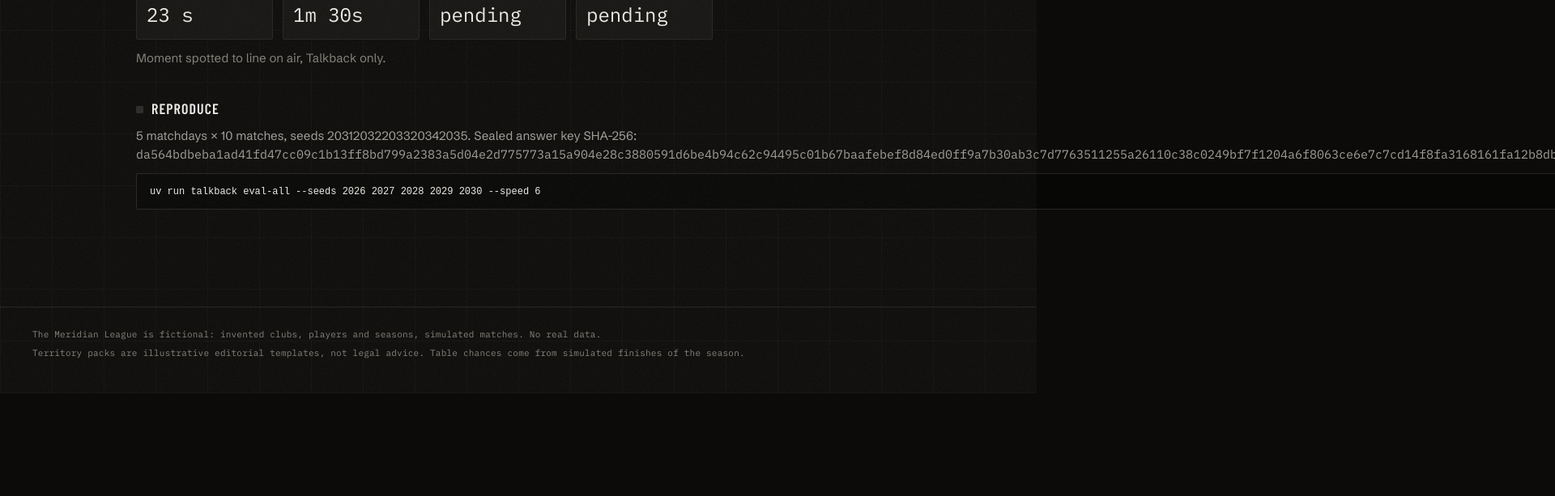
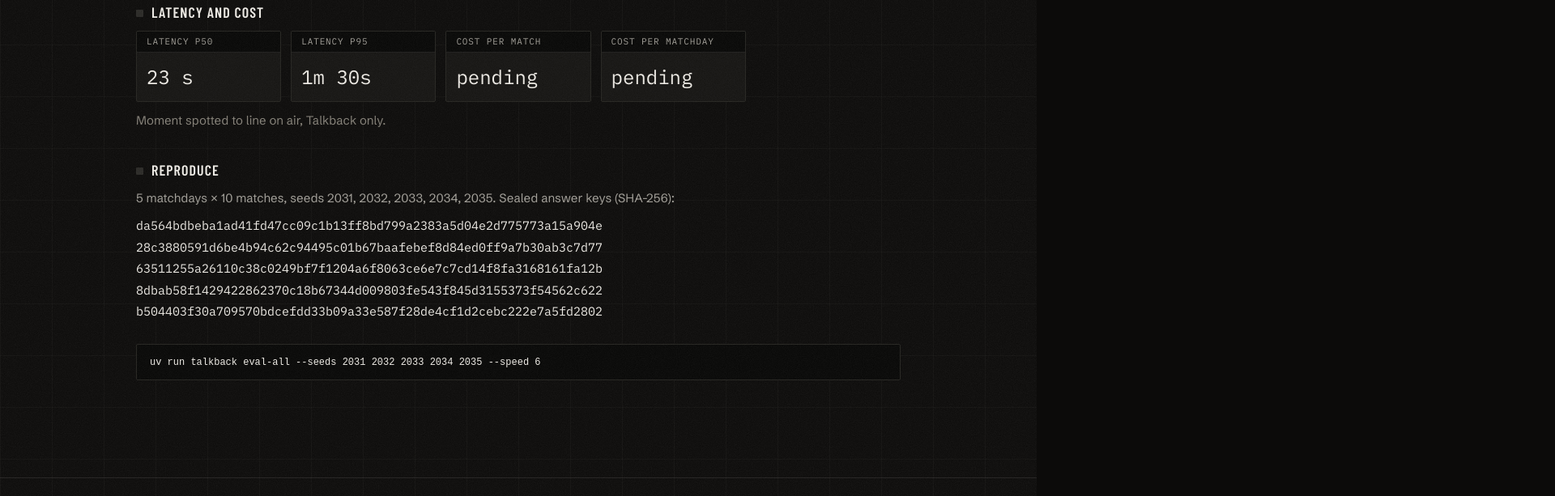
Before and after one commit to RaYYeR220/talkback, a Next.js app in the folder web/: page /proof in a window 1280 px wide. Shown: the part 1100-1713 px from the top of the page at 81% size, 1920 px wide, since content can reach past the window. Before the commit the page ends 1586 px from the top, so only its background shows below. Built offline with nearby package versions, Linux system fonts and the light colour scheme.

Commit message:
Proof page lists seeds and sealed-key hashes one per line; reproduce names the matchdays scored

```diff
--- a/web/public/eval/summary.json
+++ b/web/public/eval/summary.json
@@ -1,7 +1,7 @@
 {
  "provisional": false,
  "note": "Evaluation of record: five held-out matchdays (seeds 2031-2035), sealed answer keys published before they were played; pre-registered systems, metrics and scoring, with two scoring corrections applied to all three systems alike (docs/preregistration.md).",
- "generated_at": "2026-10-27T17:35:30Z",
+ "generated_at": "2026-10-27T18:32:00Z",
  "setup": {
   "matchdays": 5,
   "matches_per_matchday": 10,
@@ -110,6 +110,6 @@
   "p95_ms": 89911
  },
  "reproduce": [
-  "uv run talkback eval-all --seeds 2026 2027 2028 2029 2030 --speed 6"
+  "uv run talkback eval-all --seeds 2031 2032 2033 2034 2035 --speed 6"
  ]
 }
--- a/web/src/components/proof/ProofView.module.css
+++ b/web/src/components/proof/ProofView.module.css
@@ -269,3 +269,16 @@
     grid-row: 2;
   }
 }
+
+.hashes {
+  list-style: none;
+  margin: 0 0 1rem;
+  padding: 0;
+  display: grid;
+  gap: 0.25rem;
+}
+
+.hashes code {
+  overflow-wrap: anywhere;
+  word-break: break-all;
+}
--- a/web/src/components/proof/ProofView.tsx
+++ b/web/src/components/proof/ProofView.tsx
@@ -20,7 +20,12 @@ interface Summary {
   note?: string;
   generated_at: string | null;
   run: string | null;
-  setup?: { matchdays?: number; matches_per_matchday?: number; seeds?: string; sealed_key_sha256?: string };
+  setup?: {
+    matchdays?: number;
+    matches_per_matchday?: number;
+    seeds?: string | (string | number)[];
+    sealed_key_sha256?: string | (string | null)[];
+  };
   systems: { id: string; label: string; description: string }[];
   metrics: Metric[];
   clearance?: {
@@ -40,6 +45,12 @@ function fmt(m: Metric, v: number | null | undefined) {
 function usd(v: number | null | undefined) {
   if (v === null || v === undefined) return "pending";
   return `$${v.toFixed(2)}`;
+}
+
+/** A field the scorecard writes either as one string or as a list. */
+function listOf(v: string | (string | number | null)[] | undefined): string[] {
+  if (v == null) return [];
+  return (Array.isArray(v) ? v : [v]).filter((x) => x != null && x !== "").map(String);
 }
 
 export function ProofView({ src = "/eval/summary.json" }: { src?: string }) {
@@ -227,8 +238,21 @@ export function ProofView({ src = "/eval/summary.json" }: { src?: string }) {
         {data.setup ? (
           <p className="muted">
             {data.setup.matchdays ?? "–"} matchdays × {data.setup.matches_per_matchday ?? "–"} matches, seeds{" "}
-            {data.setup.seeds ?? "–"}. Sealed answer key SHA-256:{" "}
-            <code className="mono">{data.setup.sealed_key_sha256 ?? "–"}</code>.
+            {listOf(data.setup.seeds).join(", ") || "–"}. Sealed answer keys (SHA-256):
+          </p>
+        ) : null}
+        {data.setup && listOf(data.setup.sealed_key_sha256).length ? (
+          <ul className={styles.hashes}>
+            {listOf(data.setup.sealed_key_sha256).map((h) => (
+              <li key={h}>
+                <code className="mono">{h}</code>
+              </li>
+            ))}
+          </ul>
+        ) : null}
+        {data.setup && !listOf(data.setup.sealed_key_sha256).length ? (
+          <p className="muted">
+            <code className="mono">–</code>.
           </p>
         ) : null}
         {data.reproduce?.length ? (
```
Also changed, not shown: 1 other file (tests, documents, lock files or other folders).
